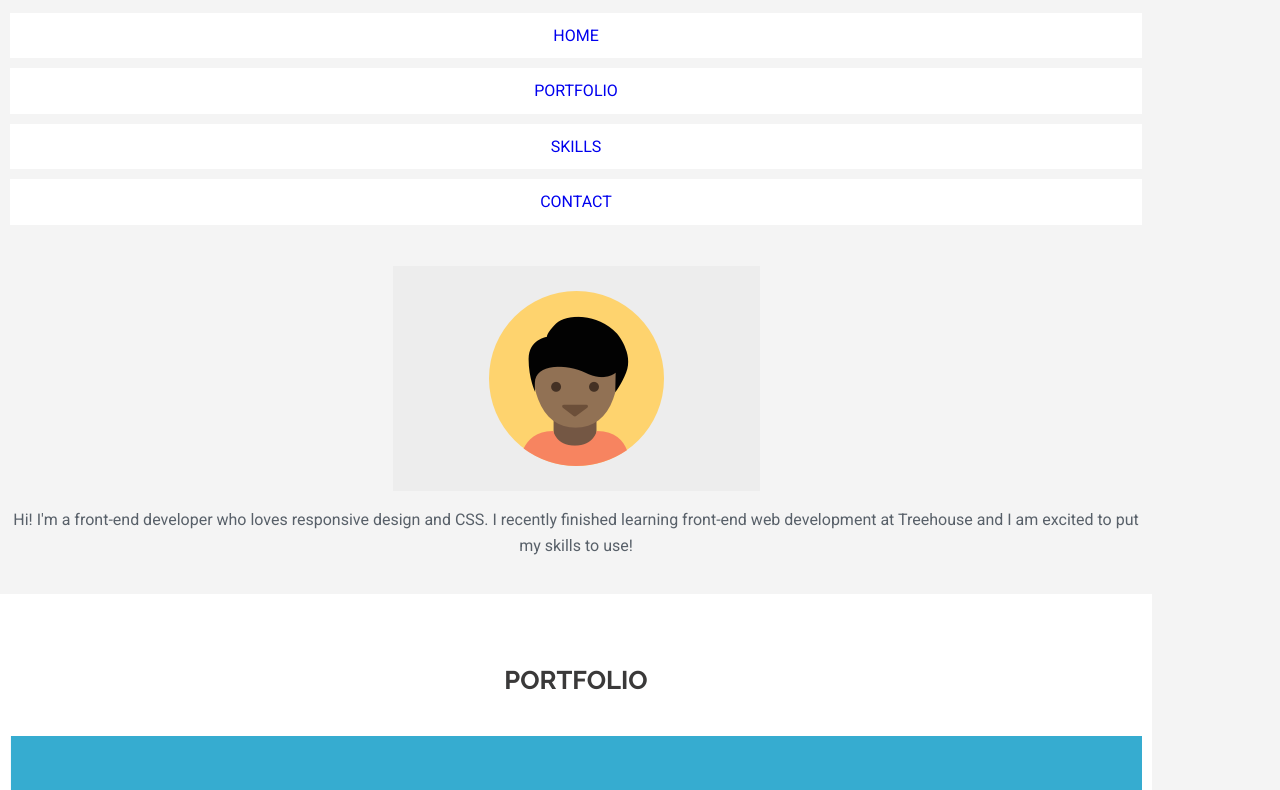
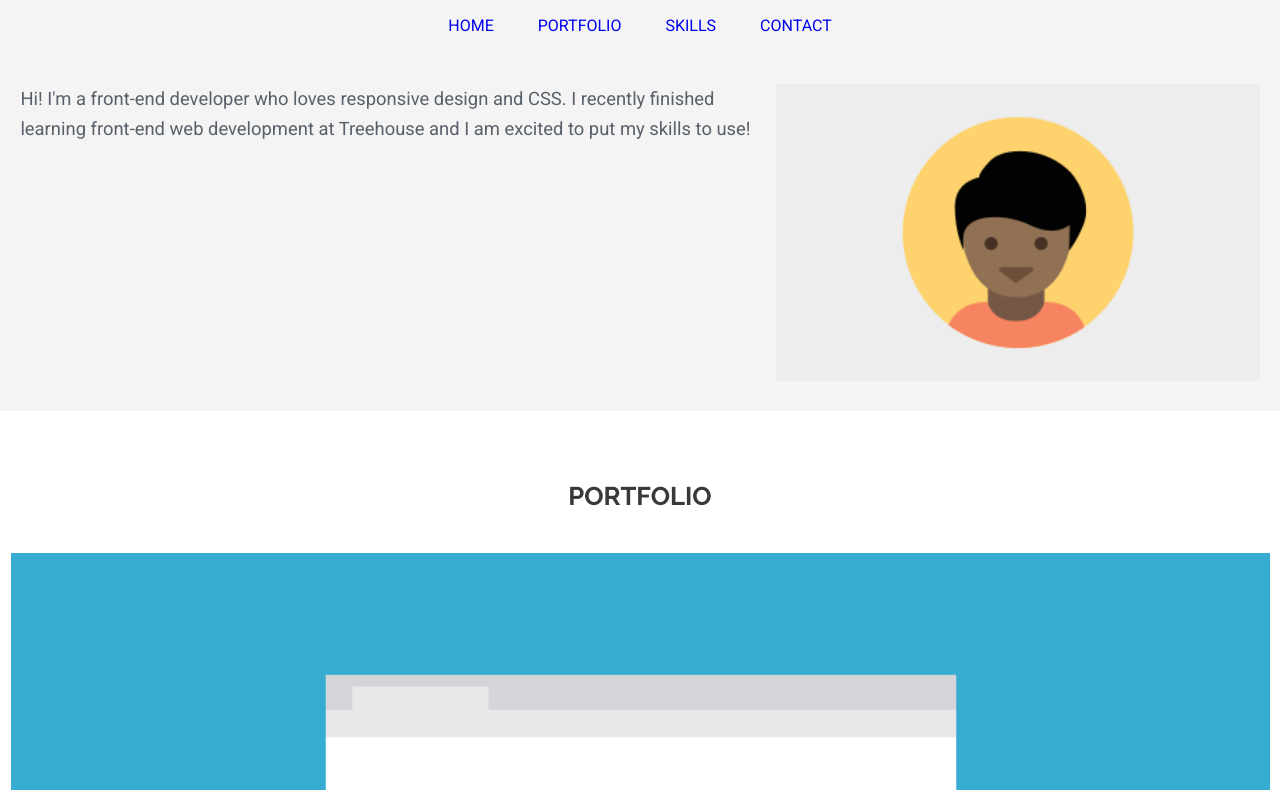
Before and after one commit to ColinStellDev96/fewd2_responsive, a plain HTML site: page index.html in a window 1280 px wide. Shown: the part 85-875 px from the top of the page. Drawn offline with Linux system fonts and the light colour scheme.

Commit message:
starting tablet styling

```diff
--- a/css/style.css
+++ b/css/style.css
@@ -19,6 +19,7 @@ body {
         text-align: center;
         width: 100%;
         margin-top: 0em;
+        color: #254e5a;
     }
 
     .main-nav li {
@@ -47,7 +48,7 @@ body {
         font-weight: bold;
     }
 
-    #profile-pic {
+    .profile-pic {
         display: block;
         max-width: 80%;
         margin: 0 auto;
@@ -134,7 +135,7 @@ body {
     }
 
     .clearfix::after {
-        content: "";
+        content: " ";
         clear: both;
         display: table;
     }
@@ -142,7 +143,50 @@ body {
 /* Media Queries */
 
 @media (min-width: 768px) {
+
+    .header {
+        width: 100%;
+    }
+
+    .main-nav {
+        text-align:center;
+    }
+
+    .main-nav li {
+        display: inline;
+        background: none;
+    }
+
+    .main-nav a {
+        display: inline-block;
+    }
+
     .container {
-        width: 90%;
+        width: 100%;
+        margin: 0 auto;
     }
+
+    .profile-pic {
+        float: right;
+        width: 40%;
+        margin-top: 0rem;
+    }
+
+    .clearfix {
+        overflow: auto;
+    }
+
+    .about-blurb {
+        margin-top: 0rem;
+        font-size: 1.15rem;
+        text-align: left;
+    }
+
+    .section-one {
+        margin: 1.875rem 0;
+        padding: 0 .65rem;
+    }
+
+
+
 }
--- a/index.html
+++ b/index.html
@@ -13,7 +13,7 @@
 
     <header class="header clearfix">
         <div class="container clearfix">
-            <h1 id="home">Colin Stell</h1>
+            <h1 id="home" class="name">Colin Stell</h1>
             <nav class="main-nav">
                     <ul>
                     <li><a href="#home">Home</a></li>
@@ -25,10 +25,10 @@
         </div>
     </header>
 
-    <div class="container clearfix">
+    <div class="container">
 
-        <div class="section-one">
-            <img src="images/responsive-layout-profile.png" alt="photo of student" id="profile-pic">
+        <div class="section-one clearfix">
+            <img src="images/responsive-layout-profile.png" alt="photo of student" class="profile-pic">
             <p class="about-blurb">Hi! I'm a front-end developer who loves responsive design and CSS. I recently finished learning front-end web development at Treehouse and I am excited to put my skills to use!</p>
         </div>
 
```
